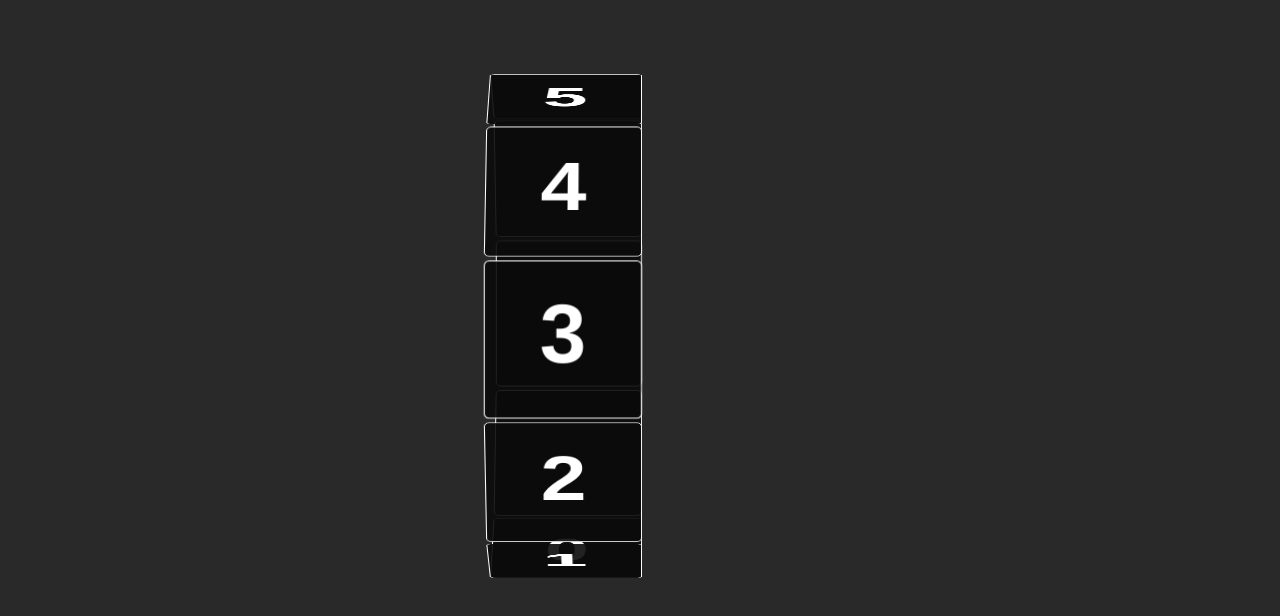
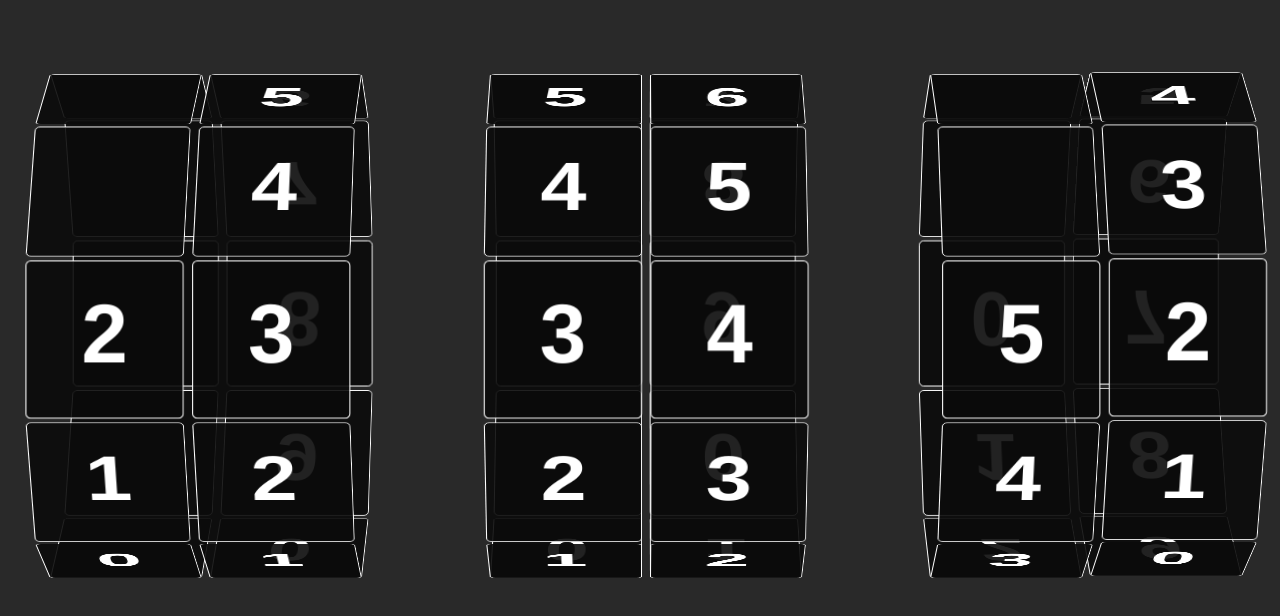
Before and after one commit to saulocervantes/DisenioWebDesdeCeroaAvanzado, a plain HTML site: page Efectos y animaciones CSS3/index.html in a window 1280 px wide. Drawn offline with Linux system fonts and the light colour scheme.

Commit message:
141 Hora Actual

```diff
--- a/Efectos y animaciones CSS3/index.html
+++ b/Efectos y animaciones CSS3/index.html
@@ -47,10 +47,62 @@
 				cadena = cadena + "</div>"
 			}
 
-			document.getElementById("minutes1").innerHTML = cadena;
+			document.getElementById(rueda).innerHTML = cadena;
 		}
 
-			llenarRueda("minutes1",3,5);
+		var time = new Date();//Variable que da la fecha
+
+		//---HORAS---
+
+		var horas1 = time.getHours();
+
+		while( (horas1 % 10) != 0){
+			horas1--;
+		}
+
+		horas1 = horas1/10;
+
+		llenarRueda("hours1", horas1, 2);
+
+		//
+		var horas2 = time.getHours();
+		horas2 = horas2 - horas1 * 10;
+
+		llenarRueda("hours2", horas2, 10);
+
+		//---MINUTOS---
+		var minutes1 = time.getMinutes();
+
+		while( (minutes1 % 10) != 0){
+			minutes1--;
+		}
+
+		minutes1 = minutes1/10;
+
+		llenarRueda("minutes1", minutes1, 5);
+
+		//
+		var minutes2 = time.getMinutes();
+		minutes2 = minutes2 - minutes1 * 10;
+
+		llenarRueda("minutes2", minutes2, 9);
+
+		//---SEGUNDOS---
+		var seconds1 = time.getSeconds();
+
+		while( (seconds1 % 10) != 0){
+			seconds1--;
+		}
+
+		seconds1 = seconds1/10;
+
+		llenarRueda("seconds1", seconds1, 5);
+
+		//
+		var seconds2 = time.getSeconds();
+		seconds2 = seconds2 - seconds1 * 10;
+
+		llenarRueda("seconds2", seconds2, 9);
 
 	</script>
 </body>
```
